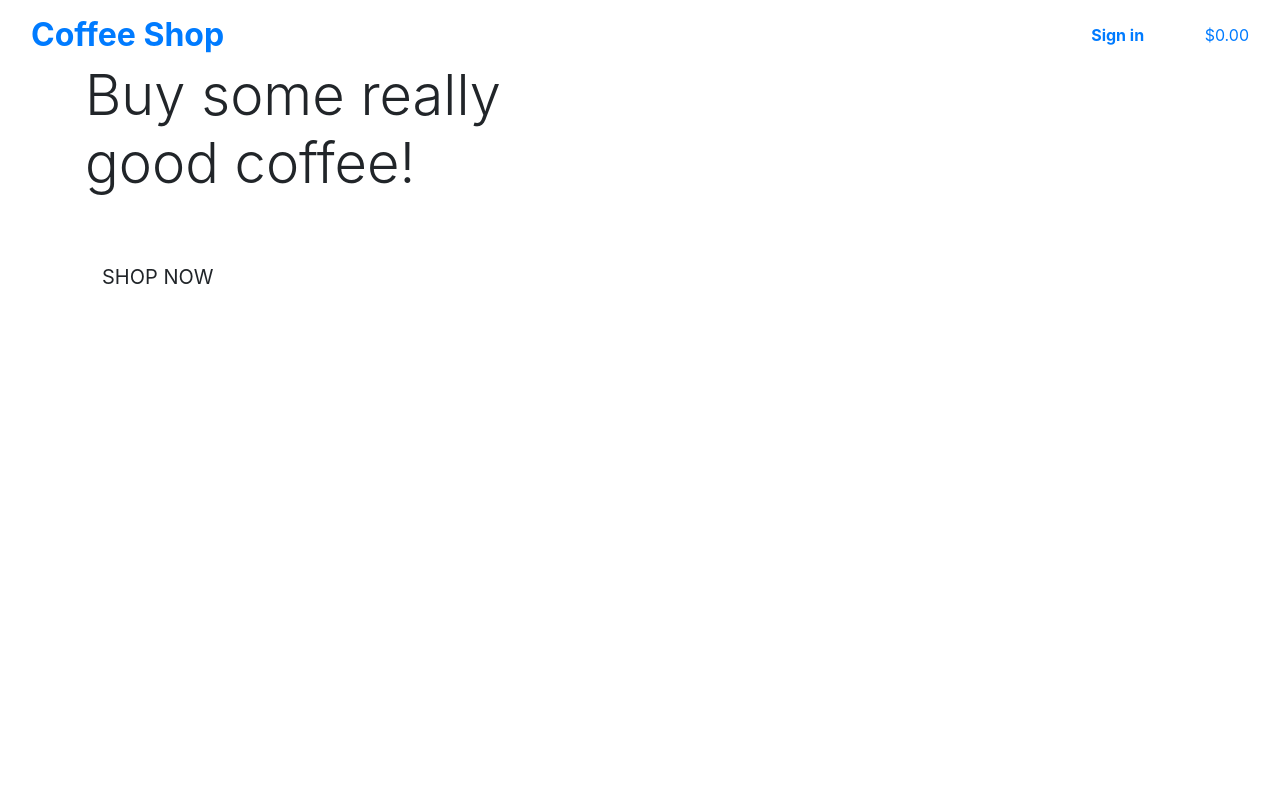
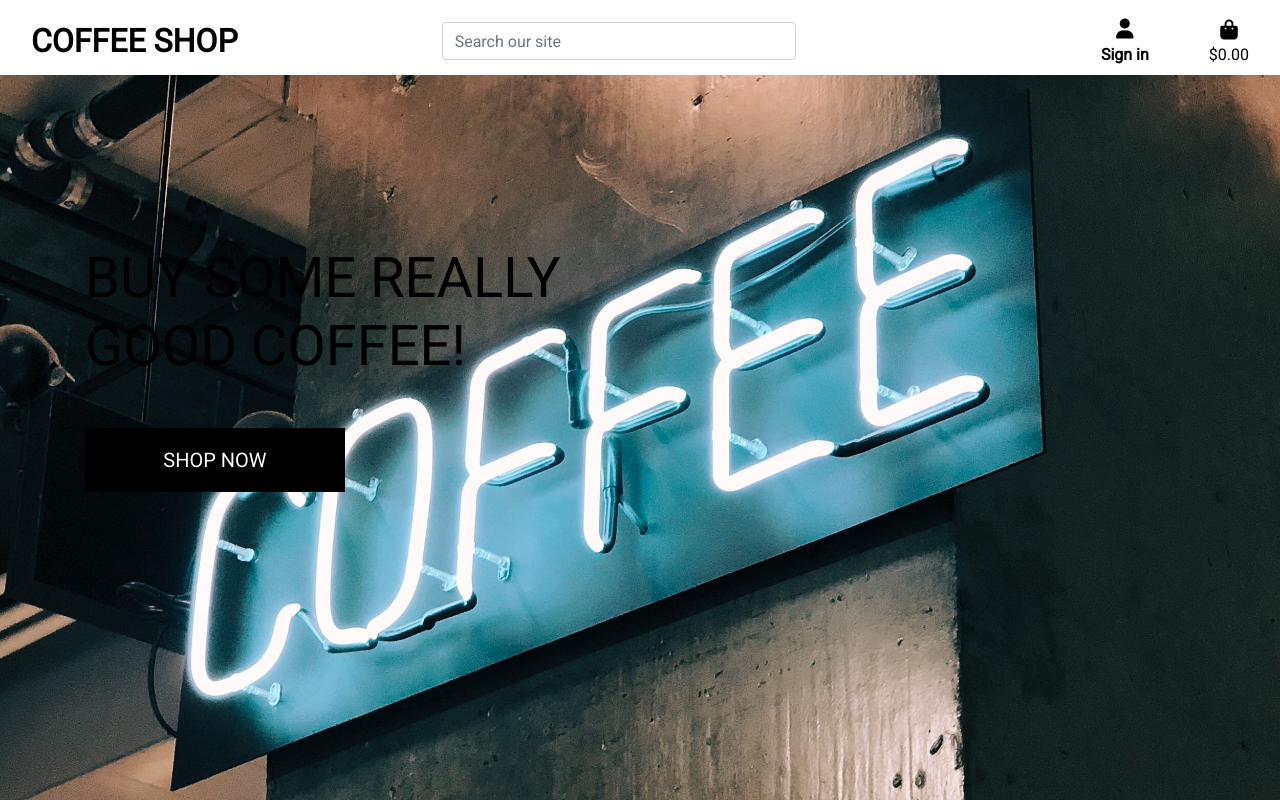
Before and after one commit to Dominikwigh/coffee-shop, a Django app: page / in a window 1280 px wide. Run offline with Django 3.2, Linux system fonts and the light colour scheme; some libraries are stand-ins or nearby versions.

Commit message:
completed hompegae header and css

```diff
--- a/coffee_shop/settings.py
+++ b/coffee_shop/settings.py
@@ -150,6 +150,11 @@
 
 STATIC_URL = '/static/'
 
+STATICFILES_DIRS = (os.path.join(BASE_DIR, 'static'),)
+
+MEDIA_URL = '/media/'
+MEDIA_ROOT = os.path.join(BASE_DIR, 'media')
+
 # Default primary key field type
 # https://docs.djangoproject.com/en/3.2/ref/settings/#default-auto-field
 
--- a/coffee_shop/urls.py
+++ b/coffee_shop/urls.py
@@ -15,9 +15,11 @@
 """
 from django.contrib import admin
 from django.urls import path, include
+from django.conf import settings
+from django.conf.urls.static import static
 
 urlpatterns = [
     path('admin/', admin.site.urls),
     path('accounts/', include('allauth.urls')),
     path('', include('home.urls')),
-]
+] + static(settings.MEDIA_URL, document_root=settings.MEDIA_ROOT)
--- /dev/null
+++ b/static/css/base.css
@@ -0,0 +1,61 @@
+@import url('https://fonts.googleapis.com/css2?family=Roboto&display=swap');
+
+
+html {
+    height: 100%;
+    overflow-x: hidden;
+}
+
+body {
+    background: url('/media/backgroundimage.jpg') no-repeat center center fixed;
+    background-size: cover;
+    color: black;
+    height: calc(100vh - 164px);
+    font-family: 'Roboto', sans-serif;
+}
+
+/* from Bulma */
+.icon {
+    align-items: center;
+    display: inline-flex;
+    justify-content: center;
+    height: 1.5rem;
+    width: 1.5rem;
+}
+
+.logo-font {
+    text-transform: uppercase;
+}
+
+.main-logo-link {
+    width: fit-content;
+}
+
+.shop-now-button {
+    background: black;
+    color: white;
+    min-width: 260px;
+}
+
+.btn-black {
+    background: black;
+    color: white;
+}
+
+.shop-now-button:hover,
+.shop-now-button:active,
+.shop-now-button:focus,
+.btn-black:hover,
+.btn-black:active,
+.btn-black:focus {
+    background: #222;
+    color: white;
+}
+
+.text-black {
+    color: #000 !important;
+}
+
+.border-black {
+    border: 1px solid black !important;
+}
--- a/templates/base.html
+++ b/templates/base.html
@@ -15,12 +15,15 @@
 
     {% block corecss %}
         <link rel="stylesheet" href="https://stackpath.bootstrapcdn.com/bootstrap/4.4.1/css/bootstrap.min.css" integrity="sha384-Vkoo8x4CGsO3+Hhxv8T/Q5PaXtkKtu6ug5TOeNV6gBiFeWPGFN9MuhOf23Q9Ifjh" crossorigin="anonymous">
+        <link href="https://fonts.googleapis.com/css2?family=Roboto&display=swap" rel="stylesheet">
+        <link rel="stylesheet" href="{% static 'css/base.css' %}">
     {% endblock %}
 
     {% block extra_css %}
     {% endblock %}
 
     {% block corejs %}
+        <script src="https://kit.fontawesome.com/653bcb0b51.js" crossorigin="anonymous"></script>
         <script src="https://code.jquery.com/jquery-3.4.1.slim.min.js" integrity="sha384-J6qa4849blE2+poT4WnyKhv5vZF5SrPo0iEjwBvKU7imGFAV0wwj1yYfoRSJoZ+n" crossorigin="anonymous"></script>
         <script src="https://cdn.jsdelivr.net/npm/jquery@3.5.1/dist/jquery.min.js" integrity="sha256-9/aliU8dGd2tb6OSsuzixeV4y/faTqgFtohetphbbj0=" crossorigin="anonymous"></script>
         <script src="https://stackpath.bootstrapcdn.com/bootstrap/4.4.1/js/bootstrap.min.js" integrity="sha384-wfSDF2E50Y2D1uUdj0O3uMBJnjuUD4Ih7YwaYd1iqfktj0Uod8GCExl3Og8ifwB6" crossorigin="anonymous"></script>
@@ -43,7 +46,7 @@
             </div>
 <!-- Search bar -->
 <div class="col-12 col-lg-4 my-auto py-1 py-lg-0">
-    <form class="d-flex" method="GET" action=""
+    <form class="d-flex" method="GET" action="">
         <input class="form-control me-2" type="text" name="q" placeholder="Search our site"
             aria-label="Search">
         <button class="btn link-btn text-white" type="submit" aria-label="Search Button">
@@ -55,7 +58,7 @@
     <ul class="list-inline list-unstyled text-center text-lg-right my-0">
         <!-- Menu for accounts -->
         <li class="list-inline-item dropdown pr-3">
-            <a href="#" class="nav-link" data-toggle="dropdown" aria-haspopup="true" aria-expanded="false">
+            <a href="#" class="text-black nav-link" data-toggle="dropdown" aria-haspopup="true" aria-expanded="false">
                 <div class="text-center">
                     <div class="icon"><i class="fas fa-user fa-lg"></i></div>
                     {% if user.is_authenticated %}
```
Also changed, not shown: media/backgroundimage.jpg (added).
